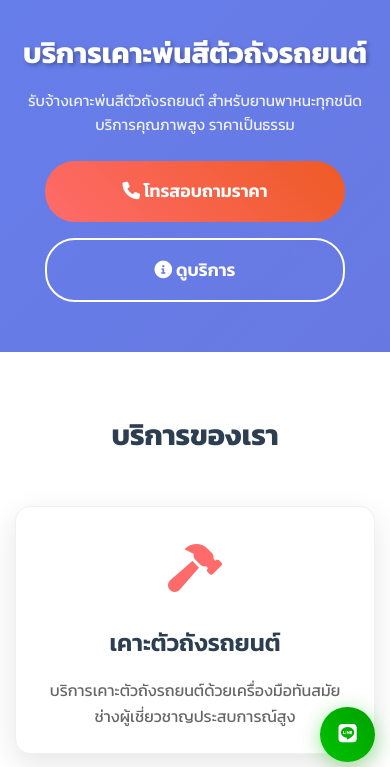
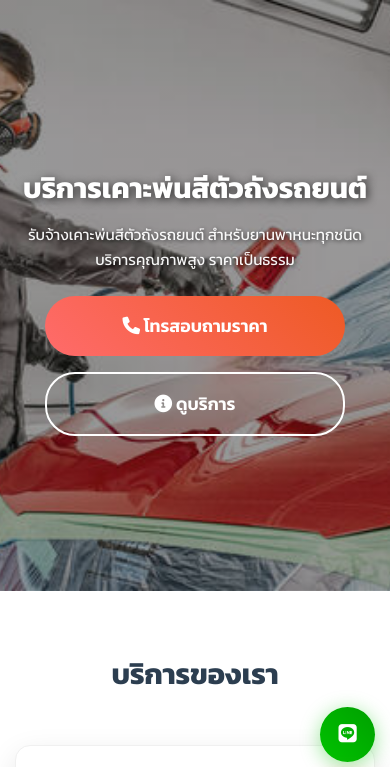
Before and after one commit to sahaphakhun/aergaergera, a website: page index.html in a window 390 px wide. Shown: the top 767 px of the page. Drawn offline with Linux system fonts and the light colour scheme.

Commit message:
เปลี่ยนเป็นบอท

```diff
--- a/index.html
+++ b/index.html
@@ -262,19 +262,33 @@
             padding: 120px 0 80px;
             text-align: center;
             color: white;
+            background: linear-gradient(rgba(0, 0, 0, 0.4), rgba(0, 0, 0, 0.4)), url('images/hero-background.jpg');
+            background-size: cover;
+            background-position: center;
+            background-repeat: no-repeat;
+            background-attachment: fixed;
+            min-height: 100vh;
+            display: flex;
+            align-items: center;
+        }
+
+        .hero .container {
+            position: relative;
+            z-index: 2;
         }
 
         .hero h1 {
             font-size: 2.5rem;
             font-weight: 700;
             margin-bottom: 1rem;
-            text-shadow: 2px 2px 4px rgba(0, 0, 0, 0.3);
+            text-shadow: 2px 2px 8px rgba(0, 0, 0, 0.7);
         }
 
         .hero p {
             font-size: 1.2rem;
             margin-bottom: 2rem;
-            opacity: 0.9;
+            opacity: 0.95;
+            text-shadow: 1px 1px 4px rgba(0, 0, 0, 0.7);
         }
 
         .cta-buttons {
@@ -698,8 +712,10 @@
 
             /* Adjust hero section for mobile without header */
             .hero {
-                padding: 40px 0 60px;
+                padding: 60px 0 40px;
                 margin-top: 0;
+                min-height: 80vh;
+                background-attachment: scroll;
             }
 
             .hero h1 {
@@ -748,7 +764,8 @@
             }
 
             .hero {
-                padding: 30px 0 50px;
+                padding: 40px 0 30px;
+                min-height: 70vh;
             }
 
             .hero h1 {
```
Also changed, not shown: images/hero-background.jpg (added).
